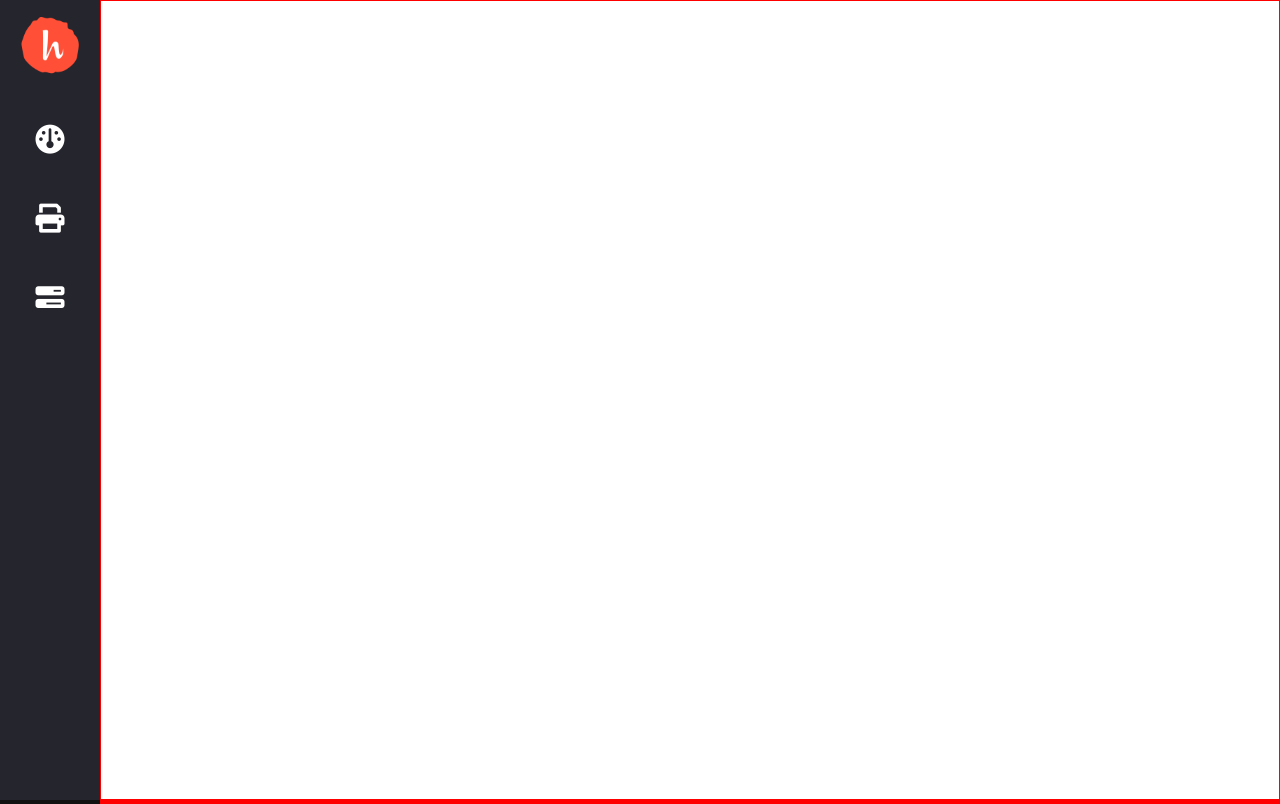
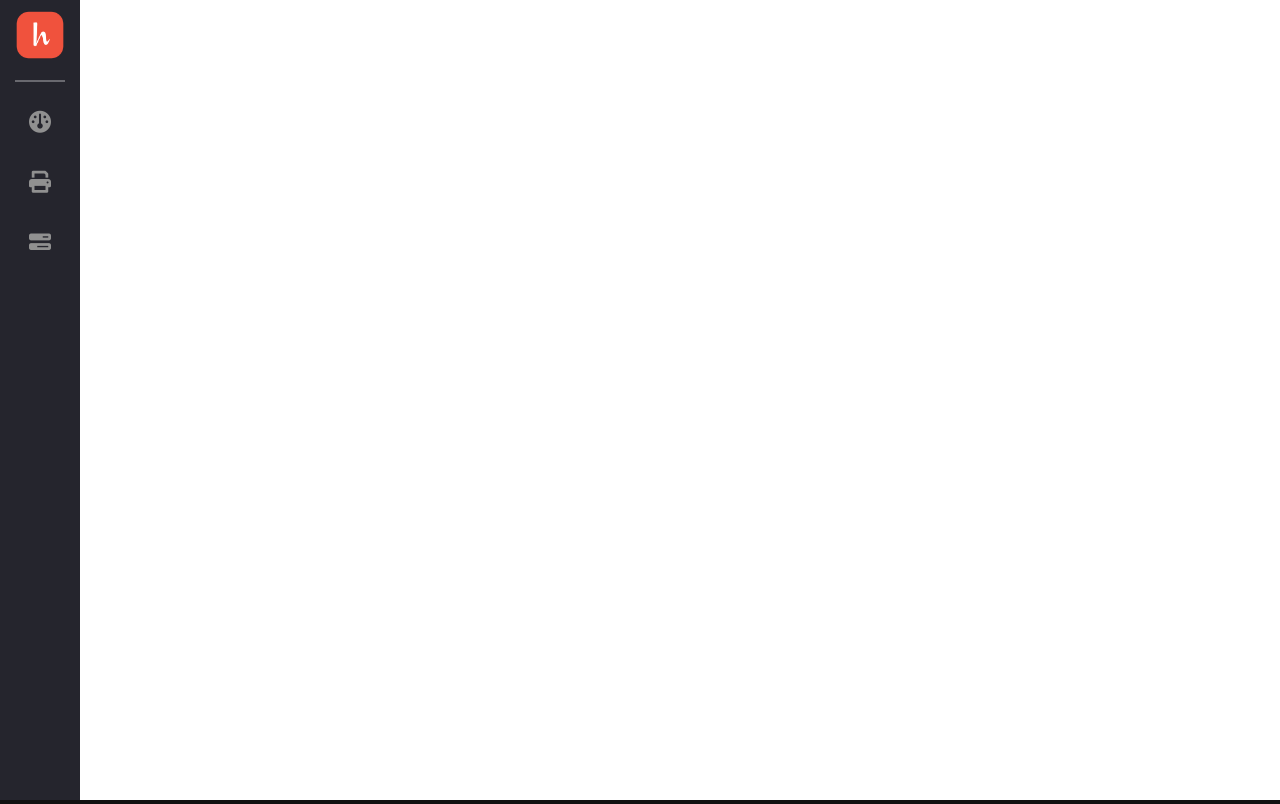
Before and after one commit to kimchicecream/kimchicecream.github.io, a React (Create React App) app: page /#/machine-demo in a window 1280 px wide. Built offline with nearby package versions, Linux system fonts and the light colour scheme.

Commit message:
added not-working tool tips

```diff
--- a/src/components/MachineDashboard/MachineDashboard.css
+++ b/src/components/MachineDashboard/MachineDashboard.css
@@ -1,5 +1,5 @@
 .machine-dashboard {
-    border: 1px solid red;
+    /* border: 1px solid red; */
     width: 100%;
     height: 100%;
 }
--- a/src/components/MachineDemo/MachineDemo.css
+++ b/src/components/MachineDemo/MachineDemo.css
@@ -5,11 +5,11 @@
 }
 
 .machine-demo-page .nav-bar {
-    width: 100px;
+    width: 80px;
     height: 100vh;
     background-color: rgb(37, 37, 45);
 
-    padding: 10px 0 10px;
+    padding: 10px 15px;
 
     position: fixed;
     left: 0;
@@ -17,12 +17,17 @@
     display: flex;
     flex-direction: column;
     align-items: center;
+}
 
-    gap: 45px;
+.machine-demo-page .nav-bar span {
+    height: 2px;
+    width: 100%;
+    background-color: rgba(255, 255, 255, 0.312);
+    margin: 20px 0 20px;
 }
 
 .machine-demo-page .nav-bar img {
-    height: 70px;
+    height: 50px;
 }
 
 .machine-demo-page .nav-bar .logo-container {
@@ -39,17 +44,62 @@
     flex-direction: column;
     align-items: center;
 
-    gap: 50px;
+    gap: 20px;
+}
+
+.machine-demo-page .nav-bar .option-item {
+    position: relative;
+    display: flex;
+    justify-content: center;
+    align-items: center;
+    width: 40px;
+    height: 40px;
 }
 
 .machine-demo-page .nav-bar .options i {
-    font-size: 29px;
+    font-size: 22px;
+    width: 40px;
+    height: 40px;
+
+    color: rgb(144, 144, 144);
+    border-radius: 10px;
+
+    display: flex;
+    align-items: center;
+    justify-content: center;
+
+    transition: 0.3s ease;
+}
+
+.machine-demo-page .nav-bar .options i:hover {
+    background-color: rgba(128, 128, 128, 0.133);
+    cursor: pointer;
 }
 
 .machine-demo-page .content {
     height: 100vh;
 
-    margin-left: 100px;
+    margin-left: 80px;
 
     /* border: 2px solid blue; */
 }
+
+.machine-demo-page .nav-bar .option-item .tooltip {
+    position: absolute;
+    left: 50px;
+    background-color: black;
+    color: white;
+    font-size: 12px;
+    padding: 5px 10px;
+    border-radius: 5px;
+    white-space: nowrap;
+    opacity: 0;
+    transform: translateY(-50%);
+    transition: opacity 0.3s ease, transform 0.3s ease;
+    pointer-events: none;
+}
+
+.machine-demo-page .nav-bar .option-item:hover .tooltip {
+    opacity: 1;
+    transform: translateY(-50%) translateX(10px);
+}
--- a/src/components/MachineDemo/MachineDemo.jsx
+++ b/src/components/MachineDemo/MachineDemo.jsx
@@ -18,12 +18,22 @@ function MachineDemo() {
         <div className='machine-demo-page'>
             <div className='nav-bar'>
                 <div className='logo-container'>
-                    <img src='/handwrytten_logo.png' alt='riddym' loading="lazy"/>
+                    <img src='/handwrytten_logo_2.png' alt='riddym' loading="lazy"/>
                 </div>
+                <span></span>
                 <div className='options'>
-                    <i class="fa-solid fa-gauge"></i>
-                    <i class="fa-solid fa-print"></i>
-                    <i class="fa-solid fa-bars-progress"></i>
+                    <div className='option-item'>
+                        <i className="fa-solid fa-gauge"></i>
+                        <span className='tooltip'>Dashboard</span>
+                    </div>
+                    <div className='option-item'>
+                        <i className="fa-solid fa-print"></i>
+                        <span className='tooltip'>Machines</span>
+                    </div>
+                    <div className='option-item'>
+                        <i className="fa-solid fa-bars-progress"></i>
+                        <span className='tooltip'>Jobs</span>
+                    </div>
                 </div>
             </div>
             <div className='content'>
--- a/src/components/Machines/Machines.css
+++ b/src/components/Machines/Machines.css
@@ -1,3 +1,3 @@
 .machines-container {
-    border: 2px solid red;
+    /* border: 2px solid red; */
 }
```
Also changed, not shown: public/handwrytten_logo_2.png (added).
